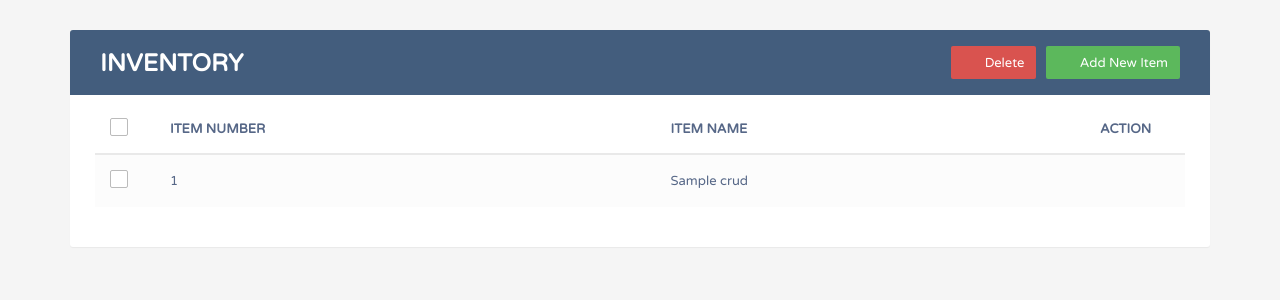
After one commit to deuzdelacruz20/arg, a PHP site: page /arg/inventory/inventory.php in a window 1280 px wide. The commit adds this page. Shown: the top 300 px of the page. Run offline with PHP 8.4, Linux system fonts and the light colour scheme; tables that the repository leaves empty or names only in its code hold one stand-in row (values such as "Sample post").

Commit message:
added inventory

```diff
--- /dev/null
+++ b/inventory/backend/database.php
@@ -0,0 +1,14 @@
+<?php
+$servername = "localhost";
+$username = "root";
+$password = "";
+// change database name
+$dbname = "user";
+
+// Create connection
+$conn = mysqli_connect($servername, $username, $password, $dbname);
+// Check connection
+if (!$conn) {
+    die("Connection failed: " . mysqli_connect_error());
+}
+?>
--- /dev/null
+++ b/inventory/css/style.css
@@ -0,0 +1,219 @@
+body {
+        color: #566787;
+		background: #f5f5f5;
+		font-family: 'Varela Round', sans-serif;
+		font-size: 13px;
+	}
+	.table-wrapper {
+        background: #fff;
+        padding: 20px 25px;
+        margin: 30px 0;
+		border-radius: 3px;
+        box-shadow: 0 1px 1px rgba(0,0,0,.05);
+    }
+	.table-title {
+		padding-bottom: 15px;
+		background: #435d7d;
+		color: #fff;
+		padding: 16px 30px;
+		margin: -20px -25px 10px;
+		border-radius: 3px 3px 0 0;
+    }
+    .table-title h2 {
+		margin: 5px 0 0;
+		font-size: 24px;
+	}
+	.table-title .btn-group {
+		float: right;
+	}
+	.table-title .btn {
+		color: #fff;
+		float: right;
+		font-size: 13px;
+		border: none;
+		min-width: 50px;
+		border-radius: 2px;
+		border: none;
+		outline: none !important;
+		margin-left: 10px;
+	}
+	.table-title .btn i {
+		float: left;
+		font-size: 21px;
+		margin-right: 5px;
+	}
+	.table-title .btn span {
+		float: left;
+		margin-top: 2px;
+	}
+    table.table tr th, table.table tr td {
+        border-color: #e9e9e9;
+		padding: 12px 15px;
+		vertical-align: middle;
+    }
+	table.table tr th:first-child {
+		width: 60px;
+	}
+	table.table tr th:last-child {
+		width: 100px;
+	}
+    table.table-striped tbody tr:nth-of-type(odd) {
+    	background-color: #fcfcfc;
+	}
+	table.table-striped.table-hover tbody tr:hover {
+		background: #f5f5f5;
+	}
+    table.table th i {
+        font-size: 13px;
+        margin: 0 5px;
+        cursor: pointer;
+    }
+    table.table td:last-child i {
+		opacity: 0.9;
+		font-size: 22px;
+        margin: 0 5px;
+    }
+	table.table td a {
+		font-weight: bold;
+		color: #566787;
+		display: inline-block;
+		text-decoration: none;
+		outline: none !important;
+	}
+	table.table td a:hover {
+		color: #2196F3;
+	}
+	table.table td a.edit {
+        color: #FFC107;
+    }
+    table.table td a.delete {
+        color: #F44336;
+    }
+    table.table td i {
+        font-size: 19px;
+    }
+	table.table .avatar {
+		border-radius: 50%;
+		vertical-align: middle;
+		margin-right: 10px;
+	}
+    .pagination {
+        float: right;
+        margin: 0 0 5px;
+    }
+    .pagination li a {
+        border: none;
+        font-size: 13px;
+        min-width: 30px;
+        min-height: 30px;
+        color: #999;
+        margin: 0 2px;
+        line-height: 30px;
+        border-radius: 2px !important;
+        text-align: center;
+        padding: 0 6px;
+    }
+    .pagination li a:hover {
+        color: #666;
+    }
+    .pagination li.active a, .pagination li.active a.page-link {
+        background: #03A9F4;
+    }
+    .pagination li.active a:hover {
+        background: #0397d6;
+    }
+	.pagination li.disabled i {
+        color: #ccc;
+    }
+    .pagination li i {
+        font-size: 16px;
+        padding-top: 6px
+    }
+    .hint-text {
+        float: left;
+        margin-top: 10px;
+        font-size: 13px;
+    }
+	/* Custom checkbox */
+	.custom-checkbox {
+		position: relative;
+	}
+	.custom-checkbox input[type="checkbox"] {
+		opacity: 0;
+		position: absolute;
+		margin: 5px 0 0 3px;
+		z-index: 9;
+	}
+	.custom-checkbox label:before{
+		width: 18px;
+		height: 18px;
+	}
+	.custom-checkbox label:before {
+		content: '';
+		margin-right: 10px;
+		display: inline-block;
+		vertical-align: text-top;
+		background: white;
+		border: 1px solid #bbb;
+		border-radius: 2px;
+		box-sizing: border-box;
+		z-index: 2;
+	}
+	.custom-checkbox input[type="checkbox"]:checked + label:after {
+		content: '';
+		position: absolute;
+		left: 6px;
+		top: 3px;
+		width: 6px;
+		height: 11px;
+		border: solid #000;
+		border-width: 0 3px 3px 0;
+		transform: inherit;
+		z-index: 3;
+		transform: rotateZ(45deg);
+	}
+	.custom-checkbox input[type="checkbox"]:checked + label:before {
+		border-color: #03A9F4;
+		background: #03A9F4;
+	}
+	.custom-checkbox input[type="checkbox"]:checked + label:after {
+		border-color: #fff;
+	}
+	.custom-checkbox input[type="checkbox"]:disabled + label:before {
+		color: #b8b8b8;
+		cursor: auto;
+		box-shadow: none;
+		background: #ddd;
+	}
+	/* Modal styles */
+	.modal .modal-dialog {
+		max-width: 400px;
+	}
+	.modal .modal-header, .modal .modal-body, .modal .modal-footer {
+		padding: 20px 30px;
+	}
+	.modal .modal-content {
+		border-radius: 3px;
+	}
+	.modal .modal-footer {
+		background: #ecf0f1;
+		border-radius: 0 0 3px 3px;
+	}
+    .modal .modal-title {
+        display: inline-block;
+    }
+	.modal .form-control {
+		border-radius: 2px;
+		box-shadow: none;
+		border-color: #dddddd;
+	}
+	.modal textarea.form-control {
+		resize: vertical;
+	}
+	.modal .btn {
+		border-radius: 2px;
+		min-width: 100px;
+	}
+	.modal form label {
+		font-weight: normal;
+	}
--- /dev/null
+++ b/inventory/inventory.php
@@ -0,0 +1,162 @@
+<?php
+include 'backend/database.php';
+?>
+<!DOCTYPE html>
+<html lang="en">
+<head>
+	<meta charset="utf-8">
+	<meta http-equiv="X-UA-Compatible" content="IE=edge">
+	<meta name="viewport" content="width=device-width, initial-scale=1">
+	<title>Inventory</title>
+	<link rel="stylesheet" href="https://fonts.googleapis.com/css?family=Roboto|Varela+Round">
+	<link rel="stylesheet" href="https://fonts.googleapis.com/icon?family=Material+Icons">
+	<link rel="stylesheet" href="https://maxcdn.bootstrapcdn.com/font-awesome/4.7.0/css/font-awesome.min.css">
+	<link rel="stylesheet" href="https://maxcdn.bootstrapcdn.com/bootstrap/3.3.7/css/bootstrap.min.css">
+	<link rel="stylesheet" href="css/style.css">
+	<script src="https://ajax.googleapis.com/ajax/libs/jquery/1.12.4/jquery.min.js"></script>
+	<script src="https://maxcdn.bootstrapcdn.com/bootstrap/3.3.7/js/bootstrap.min.js"></script>
+	<script src="ajax/ajax.js"></script>
+</head>
+<body>
+	<!-- CONTAINER START -->
+    <div class="container">
+	<p id="success"></p>
+        <div class="table-wrapper">
+            <div class="table-title">
+                <div class="row">
+                    <div class="col-sm-6">
+						<h2><b>INVENTORY</b></h2>
+					</div>
+					<div class="col-sm-6">
+						<a href="#addEmployeeModal" class="btn btn-success" data-toggle="modal"><i class="material-icons">&#xE147;</i> <span>Add New Item</span></a>
+						<a href="JavaScript:void(0);" class="btn btn-danger" id="delete_multiple"><i class="material-icons">&#xE15C;</i> <span>Delete</span></a>
+					</div>
+                </div>
+            </div>
+            <table class="table table-striped table-hover">
+                <thead>
+                    <tr>
+						<th>
+							<span class="custom-checkbox">
+								<input type="checkbox" id="selectAll">
+								<label for="selectAll"></label>
+							</span>
+						</th>
+						<th>ITEM NUMBER</th>
+                        <th>ITEM NAME</th>
+                        <th>ACTION</th>
+                    </tr>
+                </thead>
+				<tbody>
+
+				<?php
+				$result = mysqli_query($conn,"SELECT * FROM crud");
+					while($row = mysqli_fetch_array($result)) {
+				?>
+				<tr id="<?php echo $row["id"]; ?>">
+				<td>
+							<span class="custom-checkbox">
+								<input type="checkbox" class="user_checkbox" data-user-id="<?php echo $row["id"]; ?>">
+								<label for="checkbox2"></label>
+							</span>
+						</td>
+					<td><?php echo $row["id"]; ?></td>
+					<td><?php echo $row["name"]; ?></td>
+					<td>
+						<a href="#editEmployeeModal" class="edit" data-toggle="modal">
+							<i class="material-icons update" data-toggle="tooltip"
+							data-id="<?php echo $row["id"]; ?>"
+							data-name="<?php echo $row["name"]; ?>"
+							title="Edit">&#xE254;</i>
+						</a>
+						<a href="#deleteEmployeeModal" class="delete" data-id="<?php echo $row["id"]; ?>" data-toggle="modal"><i class="material-icons" data-toggle="tooltip"
+						 title="Delete">&#xE872;</i></a>
+                    </td>
+				</tr>
+				<?php
+				}
+				?>
+				</tbody>
+			</table>
+
+        </div>
+    </div>
+	<!-- Container END -->
+
+	<!-- Add Modal HTML -->
+	<div id="addEmployeeModal" class="modal fade">
+		<div class="modal-dialog">
+			<div class="modal-content">
+				<form id="user_form">
+					<div class="modal-header">
+						<h4 class="modal-title">Add Item</h4>
+						<button type="button" class="close" data-dismiss="modal" aria-hidden="true">&times;</button>
+					</div>
+					<div class="modal-body">
+						<div class="form-group">
+							<label>ITEM NAME</label>
+							<input type="text" id="name" name="name" class="form-control" required>
+						</div>
+					</div>
+					<div class="modal-footer">
+					    <input type="hidden" value="1" name="type">
+						<input type="button" class="btn btn-default" data-dismiss="modal" value="Cancel">
+						<button type="button" class="btn btn-success" id="btn-add">Add</button>
+					</div>
+				</form>
+			</div>
+		</div>
+	</div>
+
+	<!-- Edit Modal HTML -->
+	<div id="editEmployeeModal" class="modal fade">
+		<div class="modal-dialog">
+			<div class="modal-content">
+				<form id="update_form">
+					<div class="modal-header">
+						<h4 class="modal-title">Edit User</h4>
+						<button type="button" class="close" data-dismiss="modal" aria-hidden="true">&times;</button>
+					</div>
+					<div class="modal-body">
+						<input type="hidden" id="id_u" name="id" class="form-control" required>
+						<div class="form-group">
+							<label>Name</label>
+							<input type="text" id="name_u" name="name" class="form-control" required>
+						</div>
+					</div>
+					<div class="modal-footer">
+					<input type="hidden" value="2" name="type">
+						<input type="button" class="btn btn-default" data-dismiss="modal" value="Cancel">
+						<button type="button" class="btn btn-info" id="update">Update</button>
+					</div>
+				</form>
+			</div>
+		</div>
+	</div>
+
+	<!-- Delete Modal HTML -->
+	<div id="deleteEmployeeModal" class="modal fade">
+		<div class="modal-dialog">
+			<div class="modal-content">
+				<form>
+
+					<div class="modal-header">
+						<h4 class="modal-title">Delete Item</h4>
+						<button type="button" class="close" data-dismiss="modal" aria-hidden="true">&times;</button>
+					</div>
+					<div class="modal-body">
+						<input type="hidden" id="id_d" name="id" class="form-control">
+						<p>Are you sure you want to delete these Records?</p>
+						<p class="text-warning"><small>This action cannot be undone.</small></p>
+					</div>
+					<div class="modal-footer">
+						<input type="button" class="btn btn-default" data-dismiss="modal" value="Cancel">
+						<button type="button" class="btn btn-danger" id="delete">Delete</button>
+					</div>
+				</form>
+			</div>
+		</div>
+	</div>
+
+</body>
+</html>
--- a/php/homepage.php
+++ b/php/homepage.php
@@ -24,7 +24,7 @@ include 'backend/database.php';
 </head>
 <body>
 
-    <a href="#addEmployeeModal" class="btn btn-success" data-toggle="modal"><i class="material-icons">&#xE147;</i> <span>Schedule an Appointment</span></a>
+    <a href="#addEmployeeModal" class="btn btn-success" data-toggle="modal"> <span>Schedule an Appointment</span></a>
 
 		<!-- Add Modal HTML -->
 		<div id="addEmployeeModal" class="modal fade">
```
Also changed, not shown: inventory/ajax/ajax.js (added, +127 -0 lines), inventory/backend/save.php (added, +66 -0 lines).
